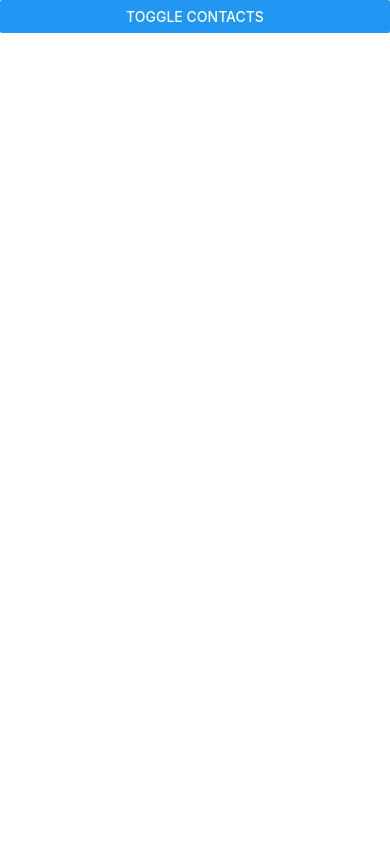
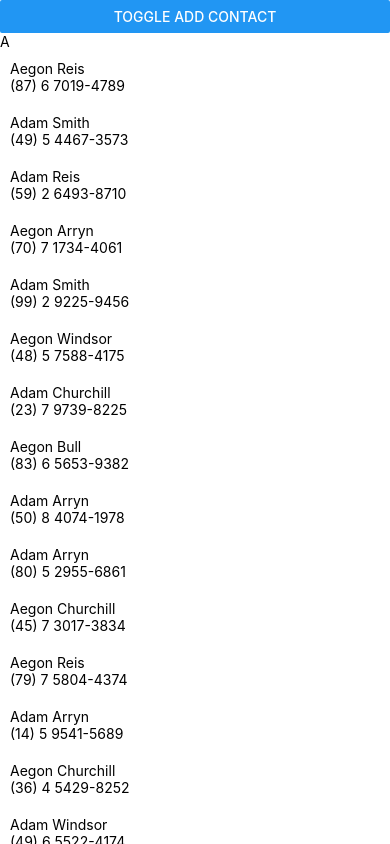
Before and after one commit to uedsonreis/contact_book, a React Native app: screen / in a window 390 px wide. Built offline with nearby package versions, Linux system fonts and the light colour scheme.

Commit message:
Second day of class.

```diff
--- /dev/null
+++ b/src/components/AddContactForm/index.tsx
@@ -0,0 +1,42 @@
+import React, { Component, ReactNode } from 'react'
+import { Button, TextInput, View } from 'react-native'
+import { Contact } from '../../domain/contact'
+
+import styles from './styles'
+
+type Props = { add: Function }
+type State = { contact: Contact }
+
+export default class AddContactForm extends Component<Props, State> {
+
+    state = {
+        contact: { name: '', phone: '' }
+    }
+
+    handleContactName = (value: string) => {
+        this.setState((prevState: any) => ({ contact: { ...prevState.contact, name: value } }))
+    }
+
+    handleContactPhone = (value: string) => {
+        this.setState((prevState: any) => ({ contact: { ...prevState.contact, phone: value } }))
+    }
+
+    render(): ReactNode {
+        const { add: addContact } = this.props
+        const { contact } = this.state
+
+        return (
+            <View>
+                <TextInput
+                    style={styles.input} value={contact.name} onChangeText={this.handleContactName}
+                />
+                <TextInput
+                    style={styles.input} keyboardType="numeric"
+                    value={contact.phone} onChangeText={this.handleContactPhone}
+                />
+                <Button title="Add Contact" onPress={() => addContact(contact)} />
+            </View>
+        )
+    }
+
+}
--- /dev/null
+++ b/src/components/AddContactForm/styles.ts
@@ -0,0 +1,9 @@
+import { StyleSheet } from 'react-native'
+
+export default StyleSheet.create({
+    input: {
+        padding: 5,
+        borderColor: 'black',
+        borderWidth: 1
+    }
+})
--- /dev/null
+++ b/src/components/ContactList/index.tsx
@@ -0,0 +1,38 @@
+import React, { Component, ReactNode } from 'react'
+import { SectionList, Text } from 'react-native'
+import { Contact } from '../../domain/contact'
+import ContactRow from '../ContactRow'
+
+type Props = { contacts: Contact[] }
+
+export default class ContactList extends Component<Props, any> {
+
+    private buildSections(contacts: Contact[]): any[] {
+
+        const contactsByLetter = contacts.reduce((obj: any, contact: Contact) => {
+            const firstLetter = contact.name[0].toUpperCase()
+            return {
+                ...obj,
+                [firstLetter]: [...(obj[firstLetter] || []), contact]
+            }
+        }, {})
+
+        return Object.keys(contactsByLetter).sort().map(letter => ({
+            title: letter,
+            data: contactsByLetter[letter]
+        }))
+    }
+
+    render(): ReactNode {
+        const { contacts } = this.props
+
+        return (
+            <SectionList
+                sections={this.buildSections(contacts)}
+                renderSectionHeader={(info: any) => <Text>{info.section.title}</Text>}
+                renderItem={(obj: any) => <ContactRow contact={obj.item} />}
+            />
+        )
+    }
+
+}
--- a/src/domain/contact.book.ts
+++ b/src/domain/contact.book.ts
@@ -1,8 +1,8 @@
 import { Contact } from './contact'
 
-const NUM_CONTACTS = 10000
-const firstNames = [ 'Eddard', 'Tywin', 'John', 'Hector', 'Adam', 'Uedson', 'Winston', 'Mary', 'Lyanna' ]
-const lastNames = [ 'Smith', 'Lannister', 'Williams', 'Bull', 'Stark', 'Reis', 'Arryn', 'Reyne', 'Windsor' ]
+const NUM_CONTACTS = 100
+const firstNames = [ 'Eddard', 'Tywin', 'John', 'Hector', 'Adam', 'Uedson', 'Winston', 'Mary', 'Lyanna', 'Edward', 'Daemon', 'Aegon', 'Lionel' ]
+const lastNames = [ 'Smith', 'Lannister', 'Williams', 'Bull', 'Stark', 'Reis', 'Arryn', 'Reyne', 'Churchill', 'Windsor', 'Blackfyre', 'Targaryen', 'Messi' ]
 
 class ContactBook {
 
@@ -24,7 +24,7 @@ class ContactBook {
     }
 
     private generatePhoneNumber(): string {
-        return `${this.random(999, 100)} - ${this.random(999, 100)} - ${this.random(9999, 1000)}`
+        return `(${this.random(99, 10)}) ${this.random(9, 1)} ${this.random(9999, 1000)}-${this.random(9999, 1000)}`
     }
 
     private createContact(): Contact {
@@ -34,8 +34,8 @@ class ContactBook {
         }
     }
 
-    private addKeys(value: any, key: any) {
-        return { key, ...value }
+    private addKeys(value: any, id: number) {
+        return { id, ...value }
     }
 
 }
--- a/src/domain/contact.ts
+++ b/src/domain/contact.ts
@@ -1,6 +1,6 @@
 export class Contact {
 
-    public key?: number
+    public id?: number
     public name!: string
     public phone!: string
 
--- a/src/pages/home/index.tsx
+++ b/src/pages/home/index.tsx
@@ -1,35 +1,40 @@
 import React, { Component, ReactNode } from "react"
-import { Button, FlatList, ScrollView, View } from "react-native"
-
-import Row from "../../components/Row"
+import { Button, View } from "react-native"
 
 import contactBook from '../../domain/contact.book'
 import styles from './styles'
+import { Contact } from "../../domain/contact"
+import ContactList from "../../components/ContactList"
+import AddContactForm from "../../components/AddContactForm"
 
 export default class HomePage extends Component<any, any> {
 
     state = {
-        showContacts: false,
+        showAddForm: false,
         contacts: contactBook.getContacts()
     }
 
-    toggleContacts = () => {
-        this.setState((prevState: any) => ({ showContacts: !prevState.showContacts }))
+    toggleAddForm = () => {
+        this.setState((prevState: any) => ({ showAddForm: !prevState.showAddForm }))
+    }
+
+    addContact = (contact: Contact) => {
+        console.log('C: ', contact)
+        alert(JSON.stringify(contact))
     }
 
     render(): ReactNode {
-        const { showContacts, contacts } = this.state
+        const { showAddForm, contacts } = this.state
 
         return (
             <View style={styles.container}>
-                <Button title="Toggle Contacts" onPress={this.toggleContacts} />
-                {showContacts && (
-                    <FlatList
-                        data={contacts}
-                        keyExtractor={item => item.key+""}
-                        renderItem={(obj: any) => <Row contact={obj.item} />}
-                    />
-                )}
+                <Button title="Toggle Add Contact" onPress={this.toggleAddForm} />
+
+                { showAddForm ?
+                    <AddContactForm add={this.addContact} />
+                    :
+                    <ContactList contacts={contacts} />
+                }
             </View>
         )
     }
```
Also changed, not shown: src/components/ContactRow/index.tsx (renamed from src/components/Row/index.tsx), src/components/ContactRow/styles.ts (renamed from src/components/Row/styles.ts).
